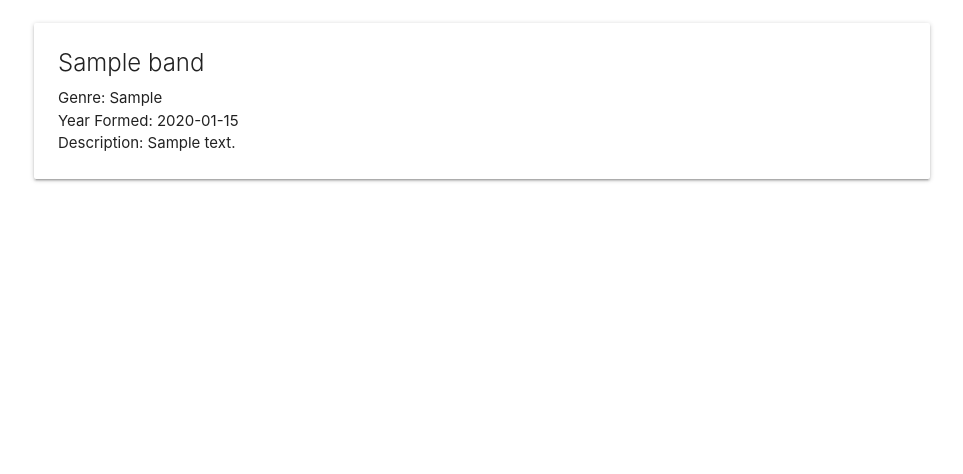
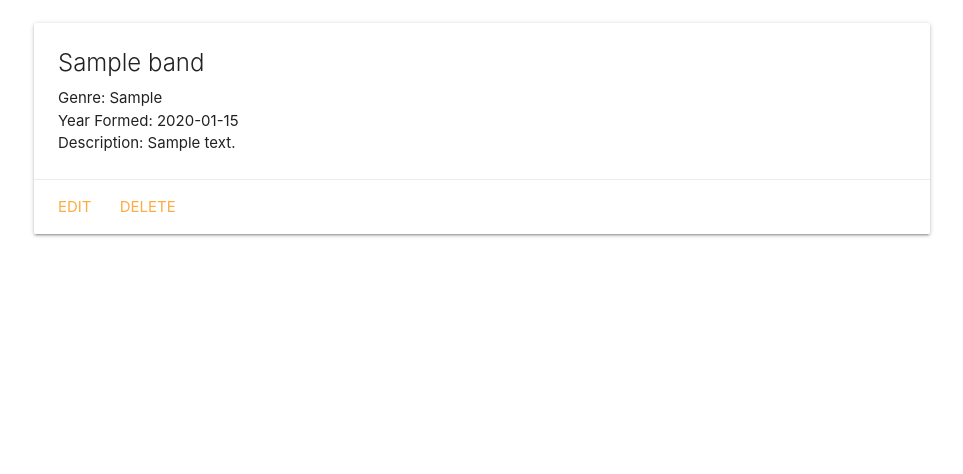
Before and after one commit to federalolive/Band-Aid, a Django app: template main_app/templates/bands/detail.html in a window 1280 px wide. Shown: the part 177-651 px from the top of the page, without its empty margins (158-1121 px from the left). Run offline with Django 3.2, Linux system fonts and the light colour scheme; the template is opened without the code that fills it: values that come from a table or form of the project are taken from there, others are empty; tables that the repository leaves empty hold one stand-in row (values such as "Sample post"); parts of the project's set-up code (start-up, migrations or seed data) failed here and were passed over.

Commit message:
Create update/delete url pathways, add code to template/bands/detail.html.

```diff
--- a/main_app/templates/bands/detail.html
+++ b/main_app/templates/bands/detail.html
@@ -10,6 +10,10 @@
     <p>Year Formed: {{ band.dateformed }}</p>
     <p>Description: {{ band.description }}</p>
   </div>
+    <div class="card-action">
+    <a href="{% url 'bands_update' band.id %}">Edit</a>
+    <a href="{% url 'bands_delete' band.id %}">Delete</a>
+  </div>
 </div>
 
 {% endblock %}
--- a/main_app/urls.py
+++ b/main_app/urls.py
@@ -7,4 +7,6 @@ urlpatterns = [
     path('bands/', views.bands_index, name='index'),
     path('bands/<int:band_id>/', views.bands_detail, name='detail'),
     path('bands/create/', views.BandCreate.as_view(), name='bands_create'),
+    path('bands/<int:pk>/update/', views.BandUpdate.as_view, name='bands_update'),
+    path('bands/<int:pk>/delete/', views.BandDelete.as_view, name='bands_delete'),
 ]
```
